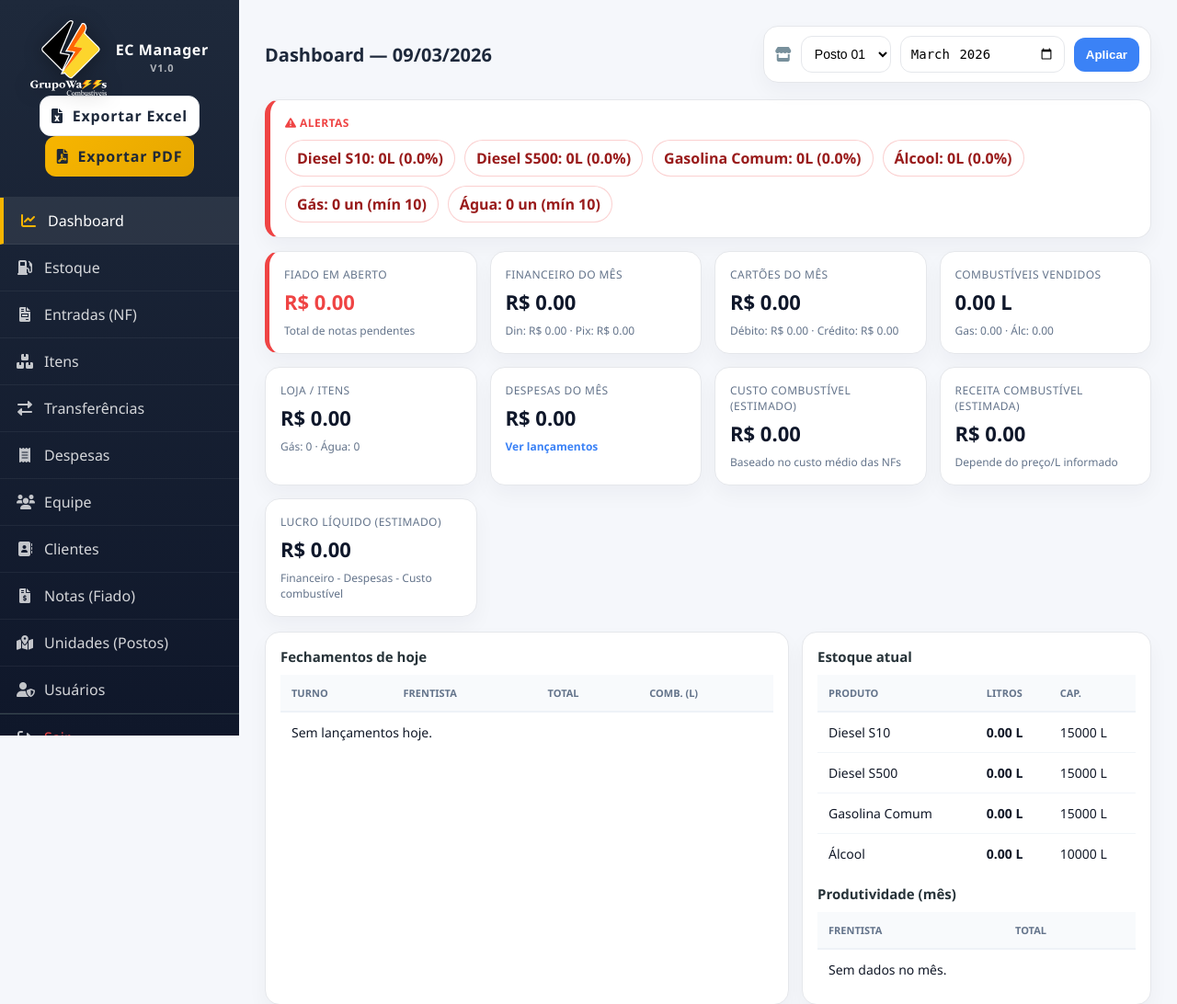
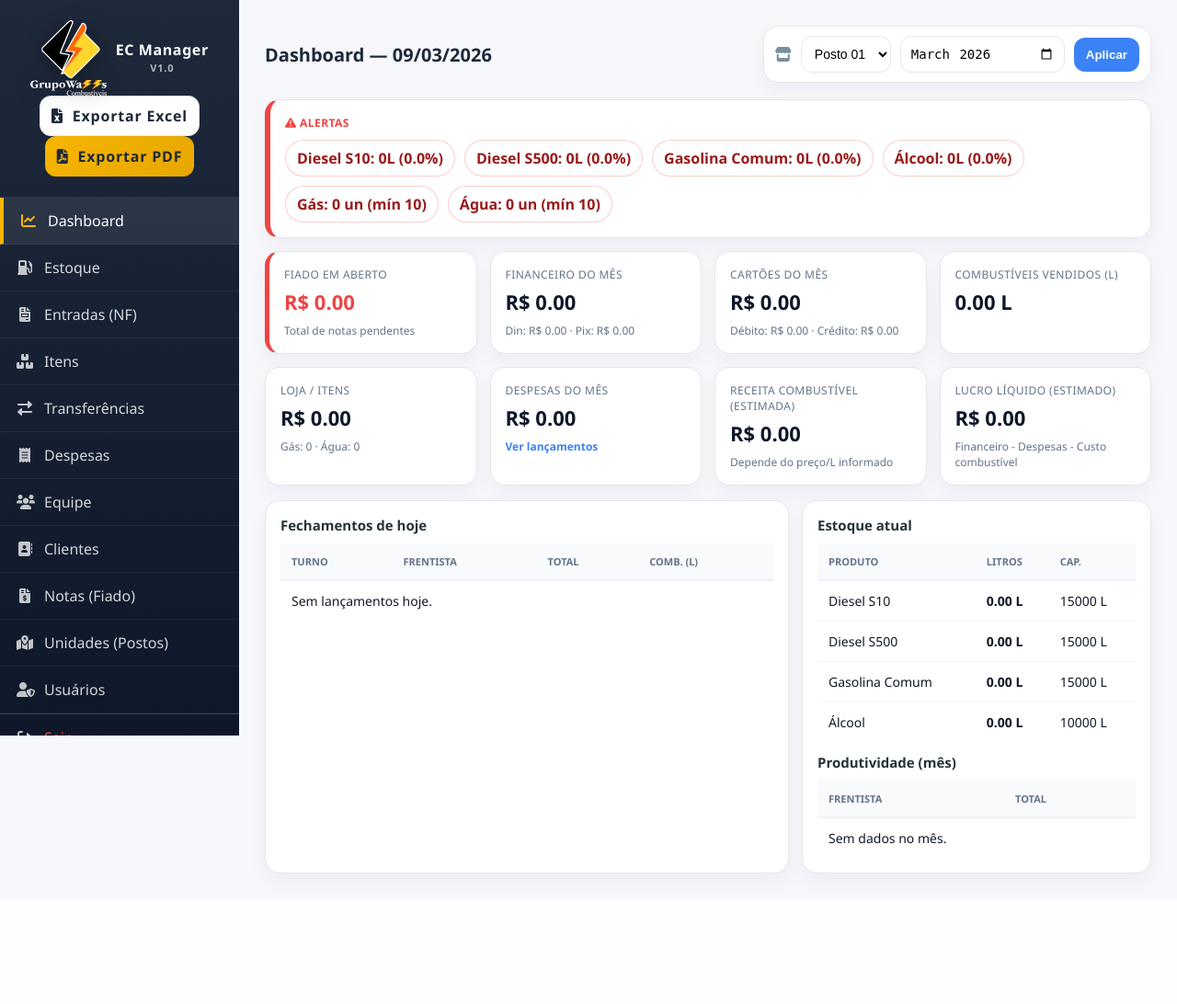
Before and after one commit to eduardohenryquesilvab/sistemapostos, a Flask app: page /gerencial?posto_id=1 in a window 1280 px wide. Shown: the top 1092 px of the page at 92% size. After the commit the page ends 963 px from the top, so only its background shows below. Run offline with Flask 3, Linux system fonts and the light colour scheme; the visitor is signed in with stand-in values (Sample User, id 1); data comes from the database, SQL or seed files in the repository; tables that the repository leaves empty hold one stand-in row (values such as "Sample post"); some libraries are stand-ins or nearby versions.

Commit message:
Sincronização de atualizações de estoque e gerenciamento de combustíveis

```diff
--- a/app.py
+++ b/app.py
@@ -285,6 +285,19 @@ def init_db() -> None:
             """
         )
 
+        # Nova tabela de Venda Detalhada de Combustíveis (Dinâmico)
+        cur.execute(
+            """
+            CREATE TABLE IF NOT EXISTS venda_combustiveis (
+                id SERIAL PRIMARY KEY,
+                venda_id INTEGER NOT NULL REFERENCES vendas(id),
+                combustivel TEXT NOT NULL,
+                litros DOUBLE PRECISION NOT NULL DEFAULT 0,
+                preco_unitario DOUBLE PRECISION NOT NULL DEFAULT 0
+            )
+            """
+        )
+
         # Seed 5 postos
         cur.execute("SELECT 1 FROM postos LIMIT 1")
         if not cur.fetchone():
@@ -582,6 +595,20 @@ def init_db() -> None:
         """
     )
 
+    # Nova tabela de Venda Detalhada de Combustíveis (Dinâmico)
+    cur.execute(
+        """
+        CREATE TABLE IF NOT EXISTS venda_combustiveis (
+            id INTEGER PRIMARY KEY AUTOINCREMENT,
+            venda_id INTEGER NOT NULL,
+            combustivel TEXT NOT NULL,
+            litros REAL NOT NULL DEFAULT 0,
+            preco_unitario REAL NOT NULL DEFAULT 0,
+            FOREIGN KEY(venda_id) REFERENCES vendas(id)
+        )
+        """
+    )
+
     # Compatibilidade: garantir colunas em DBs antigos
     if table_exists('vendas'):
         venda_cols = set(colnames('vendas'))
@@ -630,6 +657,33 @@ def init_db() -> None:
                 'INSERT OR IGNORE INTO itens_estoque (posto_id, categoria, nome, unidade, quantidade, estoque_min, custo_unit, preco_venda, created_at) VALUES (?,?,?,?,?,?,?,?,?)',
                 (p['id'], cat, nome, un, qtd, minimo, custo, preco, datetime.now().strftime('%Y-%m-%d %H:%M:%S')),
             )
+
+    # MIGRAÇÃO: Vendas legadas para venda_combustiveis
+    # Verifica se já migrou (se a tabela estiver vazia mas tiver vendas)
+    vendas_count = cur.execute("SELECT COUNT(*) as c FROM vendas").fetchone()['c']
+    venda_comb_count = cur.execute("SELECT COUNT(*) as c FROM venda_combustiveis").fetchone()['c']
+
+    if vendas_count > 0 and venda_comb_count == 0:
+        vendas_legado = cur.execute("""
+            SELECT id, litros_gasolina, preco_gasolina, litros_etanol, preco_etanol,
+                   litros_diesel_s500, preco_diesel_s500, litros_diesel_s10, preco_diesel_s10
+            FROM vendas
+        """).fetchall()
+
+        for v in vendas_legado:
+            for col_l, col_p, nome in [
+                ('litros_gasolina', 'preco_gasolina', 'Gasolina Comum'),
+                ('litros_etanol', 'preco_etanol', 'Álcool'),
+                ('litros_diesel_s500', 'preco_diesel_s500', 'Diesel S500'),
+                ('litros_diesel_s10', 'preco_diesel_s10', 'Diesel S10')
+            ]:
+                litros = float(v[col_l] or 0)
+                preco = float(v[col_p] or 0)
+                if litros > 0:
+                    cur.execute(
+                        "INSERT INTO venda_combustiveis (venda_id, combustivel, litros, preco_unitario) VALUES (?,?,?,?)",
+                        (v['id'], nome, litros, preco)
+                    )
 
     conn.commit()
     conn.close()
@@ -897,21 +951,32 @@ def salvar():
     credito = fnum(d.get('valor_credito'))
     valor_produtos = fnum(d.get('valor_produtos'))
 
-    # Litros vendidos
-    litros_gas = fnum(d.get('litros_gas'))
-    litros_alcool = fnum(d.get('litros_alcool'))
-    litros_diesel_s500 = fnum(d.get('litros_diesel_s500'))
-    litros_diesel_s10 = fnum(d.get('litros_diesel_s10'))
-
     # Itens vendidos
     qtd_gas = inum(d.get('qtd_gas'))
     qtd_agua = inum(d.get('qtd_agua'))
 
-    # Preço/L (opcional)
-    preco_gas = fnum(d.get('preco_gas'))
-    preco_alcool = fnum(d.get('preco_alcool'))
-    preco_diesel_s500 = fnum(d.get('preco_diesel_s500'))
-    preco_diesel_s10 = fnum(d.get('preco_diesel_s10'))
+    # 1. Coleta dados dinâmicos de combustíveis primeiro para preencher colunas legadas se existirem
+    comb_data = []
+    prefix_l = "litros_dyn_"
+    prefix_p = "preco_dyn_"
+
+    # Mapeamento para colunas fixas (legado)
+    legacy_vals = {
+        'Gasolina Comum': {'l': 0.0, 'p': 0.0},
+        'Álcool': {'l': 0.0, 'p': 0.0},
+        'Diesel S500': {'l': 0.0, 'p': 0.0},
+        'Diesel S10': {'l': 0.0, 'p': 0.0}
+    }
+
+    for key, value in d.items():
+        if key.startswith(prefix_l):
+            comb_nome = key[len(prefix_l):]
+            litros_v = fnum(value)
+            preco_v = fnum(d.get(f"{prefix_p}{comb_nome}"))
+            if litros_v > 0:
+                comb_data.append((comb_nome, litros_v, preco_v))
+                if comb_nome in legacy_vals:
+                    legacy_vals[comb_nome] = {'l': litros_v, 'p': preco_v}
 
     conn = get_db_connection()
 
@@ -925,7 +990,8 @@ def salvar():
         ).fetchone()
     colaborador_id = int(colab_row['id']) if colab_row else None
 
-    conn.execute(
+    # Gravar na tabela Vendas (usando legacy_vals para compatibilidade)
+    cur_v = conn.execute(
         '''
         INSERT INTO vendas (
             posto_id, data, turno, colaborador_id,
@@ -936,59 +1002,34 @@ def salvar():
             created_at
         )
         VALUES (?,?,?,?,?,?,?,?,?,?,?,?,?,?,?,?,?,?,?,?,?)
-        ''',
+        ''' + ("RETURNING id" if getattr(conn, 'is_pg', False) else ""),
         (
-            posto_id,
-            d.get('data_dia'),
-            d.get('turno'),
-            colaborador_id,
+            posto_id, d.get('data_dia'), d.get('turno'), colaborador_id,
             dinheiro, pix, debito, credito,
-            litros_gas, litros_alcool, litros_diesel_s500, litros_diesel_s10,
-            preco_gas, preco_alcool, preco_diesel_s500, preco_diesel_s10,
-            qtd_gas,
-            qtd_agua,
-            valor_produtos,
-            d.get('notas'),
+            legacy_vals['Gasolina Comum']['l'], legacy_vals['Álcool']['l'], legacy_vals['Diesel S500']['l'], legacy_vals['Diesel S10']['l'],
+            legacy_vals['Gasolina Comum']['p'], legacy_vals['Álcool']['p'], legacy_vals['Diesel S500']['p'], legacy_vals['Diesel S10']['p'],
+            qtd_gas, qtd_agua, valor_produtos, d.get('notas'),
             datetime.now().strftime('%Y-%m-%d %H:%M:%S'),
         ),
     )
 
-    # Baixa automática do estoque por litros (Dinâmico)
-    def baixa_dynamic(comb: str, litros_venda: float, preco_un: float, v_id: int):
-        if litros_venda and litros_venda > 0:
-            # 1. Atualiza estoque físico
-            conn.execute(
-                'UPDATE estoque SET litros_atuais = MAX(litros_atuais - ?, 0) WHERE posto_id = ? AND combustivel = ?',
-                (litros_venda, posto_id, comb),
-            )
-            # 2. Registra na nova tabela detalhada
-            conn.execute(
-                'INSERT INTO venda_combustiveis (venda_id, combustivel, litros, preco_unitario) VALUES (?,?,?,?)',
-                (v_id, comb, litros_venda, preco_un)
-            )
-
-    # Identifica campos dinâmicos no form (litros_XXX e preco_XXX)
-    venda_id_atual = conn.execute("SELECT id FROM vendas WHERE posto_id=? ORDER BY id DESC LIMIT 1", (posto_id,)).fetchone()['id']
-
-    # Para compatibilidade com as colunas fixas antigas (opcional, mas bom manter por enquanto)
-    legacy_map = {
-        'Gasolina Comum': 'litros_gasolina',
-        'Álcool': 'litros_etanol',
-        'Diesel S500': 'litros_diesel_s500',
-        'Diesel S10': 'litros_diesel_s10'
-    }
-
-    prefix_l = "litros_dyn_"
-    prefix_p = "preco_dyn_"
-
-    for key, value in d.items():
-        if key.startswith(prefix_l):
-            comb_nome = key[len(prefix_l):]
-            litros_v = fnum(value)
-            preco_v = fnum(d.get(f"{prefix_p}{comb_nome}"))
-
-            if litros_v > 0:
-                baixa_dynamic(comb_nome, litros_v, preco_v, venda_id_atual)
+    if getattr(conn, 'is_pg', False):
+        venda_id_atual = cur_v.fetchone()['id']
+    else:
+        venda_id_atual = cur_v.lastrowid
+
+    # Grava detalhes dinâmicos e baixa estoque
+    for comb_nome, litros_v, preco_v in comb_data:
+        # 1. Baixa estoque
+        conn.execute(
+            'UPDATE estoque SET litros_atuais = MAX(litros_atuais - ?, 0) WHERE posto_id = ? AND combustivel = ?',
+            (litros_v, posto_id, comb_nome),
+        )
+        # 2. Registra detalhado
+        conn.execute(
+            'INSERT INTO venda_combustiveis (venda_id, combustivel, litros, preco_unitario) VALUES (?,?,?,?)',
+            (venda_id_atual, comb_nome, litros_v, preco_v)
+        )
 
     # Processamento de Notas (Fiado / Prazo)
     # nota_cliente[] e nota_valor[]
@@ -1033,7 +1074,8 @@ def _gerencial():
     vendas_hoje = conn.execute(
         """
         SELECT v.*, (v.dinheiro+v.pix+v.debito+v.credito+v.valor_produtos) as total,
-               c.nome as colaborador_nome
+               c.nome as colaborador_nome,
+               COALESCE((SELECT SUM(litros) FROM venda_combustiveis WHERE venda_id = v.id), 0) as total_litros
         FROM vendas v
         LEFT JOIN colaboradores c ON c.id = v.colaborador_id
         WHERE v.data = ? AND v.posto_id = ?
@@ -1042,13 +1084,23 @@ def _gerencial():
         (hoje, selected_posto_id),
     ).fetchall()
 
-    total_mes = conn.execute(
+    # Totais do mês dinâmicos (Combustíveis)
+    comb_mes = conn.execute(
+        """
+        SELECT vc.combustivel, SUM(vc.litros) as total_litros,
+               SUM(vc.litros * vc.preco_unitario) as receita
+        FROM venda_combustiveis vc
+        JOIN vendas v ON v.id = vc.venda_id
+        WHERE v.data LIKE ? AND v.posto_id = ?
+        GROUP BY vc.combustivel
+        """,
+        (f'{mes}%', selected_posto_id),
+    ).fetchall()
+
+    # Totais do mês (Financeiro e Itens - Tabelas originais)
+    total_mes_base = conn.execute(
         """
         SELECT
-            SUM(litros_gasolina) as litros_gasolina,
-            SUM(litros_etanol) as litros_etanol,
-            SUM(litros_diesel_s500) as litros_diesel_s500,
-            SUM(litros_diesel_s10) as litros_diesel_s10,
             SUM(qtd_gas) as gas,
             SUM(qtd_agua) as agua,
             SUM(valor_produtos) as lubs,
@@ -1101,22 +1153,6 @@ def _gerencial():
     ).fetchone()
     despesas_mes = float(despesas_mes_val['total'] or 0) if despesas_mes_val else 0.0
 
-    # Receita estimada de combustíveis (se informado preço por litro no lançamento)
-    receita_comb_val = conn.execute(
-        '''
-        SELECT COALESCE(SUM(
-            litros_gasolina*preco_gasolina +
-            litros_etanol*preco_etanol +
-            litros_diesel_s500*preco_diesel_s500 +
-            litros_diesel_s10*preco_diesel_s10
-        ),0) as total
-        FROM vendas
-        WHERE data LIKE ? AND posto_id = ?
-        ''',
-        (f'{mes}%', selected_posto_id),
-    ).fetchone()
-    receita_comb_mes = float(receita_comb_val['total'] or 0) if receita_comb_val else 0.0
-
     # Custo médio por litro (ponderado) com base nas NFs lançadas
     custos = conn.execute(
         '''
@@ -1130,20 +1166,11 @@ def _gerencial():
     ).fetchall()
     custo_medio = {r['combustivel']: float(r['custo_medio'] or 0) for r in custos}
 
-    litros_g = float(total_mes['litros_gasolina'] or 0) if total_mes else 0.0
-    litros_e = float(total_mes['litros_etanol'] or 0) if total_mes else 0.0
-    litros_500 = float(total_mes['litros_diesel_s500'] or 0) if total_mes else 0.0
-    litros_10 = float(total_mes['litros_diesel_s10'] or 0) if total_mes else 0.0
-
-    custo_comb_mes = (
-        litros_g * custo_medio.get('Gasolina Comum', 0) +
-        litros_e * custo_medio.get('Álcool', 0) +
-        litros_500 * custo_medio.get('Diesel S500', 0) +
-        litros_10 * custo_medio.get('Diesel S10', 0)
-    )
+    receita_comb_mes = sum(float(c['receita'] or 0) for c in comb_mes)
+    custo_comb_mes = sum(float(c['total_litros'] or 0) * custo_medio.get(c['combustivel'], 0) for c in comb_mes)
 
     lucro_bruto_comb_mes = receita_comb_mes - custo_comb_mes
-    financeiro_mes = float(total_mes['financeiro'] or 0) if total_mes else 0.0
+    financeiro_mes = float(total_mes_base['financeiro'] or 0) if total_mes_base else 0.0
     lucro_liquido_estimado = financeiro_mes - despesas_mes - custo_comb_mes
     # Total fiado (pendente)
     total_fiado_result = conn.execute(
@@ -1162,7 +1189,8 @@ def _gerencial():
         hoje=hoje,
         mes=mes,
         vendas=vendas_hoje,
-        total_mes=total_mes,
+        total_mes=total_mes_base,
+        comb_mes=comb_mes,
         produtividade=produtividade,
         tanques=tanques,
         tanques_status=tanques_status,
@@ -1219,6 +1247,19 @@ def _fetch_report_data(conn: sqlite3.Connection, posto_id: int, mes: str) -> dic
         (f'{mes}%', posto_id),
     ).fetchall()
 
+    # Totais do mês dinâmicos (Combustíveis)
+    comb_resumo = conn.execute(
+        """
+        SELECT vc.combustivel, SUM(vc.litros) as total_litros,
+               SUM(vc.litros * vc.preco_unitario) as receita
+        FROM venda_combustiveis vc
+        JOIN vendas v ON v.id = vc.venda_id
+        WHERE v.data LIKE ? AND v.posto_id = ?
+        GROUP BY vc.combustivel
+        """,
+        (f'{mes}%', posto_id),
+    ).fetchall()
+
     resumo = conn.execute(
         '''
         SELECT
@@ -1226,16 +1267,7 @@ def _fetch_report_data(conn: sqlite3.Connection, posto_id: int, mes: str) -> dic
             COALESCE(SUM(v.dinheiro),0) as dinheiro,
             COALESCE(SUM(v.pix),0) as pix,
             COALESCE(SUM(v.debito),0) as debito,
-            COALESCE(SUM(v.credito),0) as credito,
-
-            COALESCE(SUM(v.litros_gasolina),0) as litros_gasolina,
-            COALESCE(SUM(v.litros_etanol),0) as litros_etanol,
-            COALESCE(SUM(v.litros_diesel_s500),0) as litros_diesel_s500,
-            COALESCE(SUM(v.litros_diesel_s10),0) as litros_diesel_s10,
-
-            COALESCE(SUM(v.litros_gasolina*v.preco_gasolina + v.litros_etanol*v.preco_etanol +
-                         v.litros_diesel_s500*v.preco_diesel_s500 + v.litros_diesel_s10*v.preco_diesel_s10),0) as receita_comb
-
+            COALESCE(SUM(v.credito),0) as credito
         FROM vendas v
         WHERE v.data LIKE ? AND v.posto_id = ?
         ''',
@@ -1247,6 +1279,7 @@ def _fetch_report_data(conn: sqlite3.Connection, posto_id: int, mes: str) -> dic
         (f'{mes}%', posto_id),
     ).fetchone()['total']
 
+    # Custo médio
     custos = conn.execute(
         '''
         SELECT combustivel,
@@ -1259,21 +1292,19 @@ def _fetch_report_data(conn: sqlite3.Connection, posto_id: int, mes: str) -> dic
     ).fetchall()
     custo_medio = {r['combustivel']: float(r['custo_medio'] or 0) for r in custos}
 
-    custo_comb = (
-        float(resumo['litros_gasolina'] or 0) * custo_medio.get('Gasolina Comum', 0) +
-        float(resumo['litros_etanol'] or 0) * custo_medio.get('Álcool', 0) +
-        float(resumo['litros_diesel_s500'] or 0) * custo_medio.get('Diesel S500', 0) +
-        float(resumo['litros_diesel_s10'] or 0) * custo_medio.get('Diesel S10', 0)
-    )
+    receita_comb = sum(float(c['receita'] or 0) for c in comb_resumo)
+    custo_comb = sum(float(c['total_litros'] or 0) * custo_medio.get(c['combustivel'], 0) for c in comb_resumo)
 
     return {
         'vendas': vendas,
         'despesas': despesas,
         'compras': compras,
         'resumo': resumo,
+        'comb_resumo': comb_resumo,
         'total_despesas': float(total_despesas or 0),
         'custo_medio': custo_medio,
         'custo_comb': float(custo_comb or 0),
+        'receita_comb': float(receita_comb or 0),
     }
 
 
@@ -1527,13 +1558,17 @@ def estoque_adm():
             nome_novo = request.form.get('nome_novo', '').strip()
             cap_nova = float(request.form.get('cap_nova') or 0)
             if nome_novo:
-                conn.execute(
-                    'INSERT INTO estoque (posto_id, combustivel, litros_atuais, capacidade_max, active) VALUES (?, ?, 0, ?, 1) ' +
-                    ('ON CONFLICT (posto_id, combustivel) DO UPDATE SET active=1' if getattr(conn, 'is_pg', False) else 'OR IGNORE'),
-                    (selected_posto_id, nome_novo, cap_nova)
-                )
-                if not getattr(conn, 'is_pg', False):
-                     conn.execute('UPDATE estoque SET active=1 WHERE posto_id=? AND combustivel=?', (selected_posto_id, nome_novo))
+                if getattr(conn, 'is_pg', False):
+                    conn.execute(
+                        'INSERT INTO estoque (posto_id, combustivel, litros_atuais, capacidade_max, active) VALUES (?, ?, 0, ?, 1) ON CONFLICT (posto_id, combustivel) DO UPDATE SET active=1',
+                        (selected_posto_id, nome_novo, cap_nova)
+                    )
+                else:
+                    conn.execute(
+                        'INSERT OR IGNORE INTO estoque (posto_id, combustivel, litros_atuais, capacidade_max, active) VALUES (?, ?, 0, ?, 1)',
+                        (selected_posto_id, nome_novo, cap_nova)
+                    )
+                    conn.execute('UPDATE estoque SET active=1 WHERE posto_id=? AND combustivel=?', (selected_posto_id, nome_novo))
         elif action == 'rename_fuel':
             nome_novo = request.form.get('nome_novo', '').strip()
             if nome_novo and combustivel:
--- a/templates/gerencial.html
+++ b/templates/gerencial.html
@@ -333,11 +333,19 @@
           '%.2f'|format(total_mes.credito or 0) }}</div>
       </div>
       <div class="kpi">
-        <div class="label">Combustíveis vendidos</div>
-        <div class="value">{{ '%.2f'|format((total_mes.litros_gasolina or 0) + (total_mes.litros_etanol or 0) +
-          (total_mes.litros_diesel_s500 or 0) + (total_mes.litros_diesel_s10 or 0)) }} L</div>
-        <div class="sub">Gas: {{ '%.2f'|format(total_mes.litros_gasolina or 0) }} · Álc: {{
-          '%.2f'|format(total_mes.litros_etanol or 0) }}</div>
+        <div class="label">Combustíveis vendidos (L)</div>
+        <div class="value">
+          {% set total_l = 0 %}
+          {% for c in comb_mes %}
+          {% set total_l = total_l + c.total_litros %}
+          {% endfor %}
+          {{ '%.2f'|format(total_l) }} L
+        </div>
+        <div class="sub">
+          {% for c in comb_mes %}
+          {{ c.combustivel }}: {{ '%.0f'|format(c.total_litros) }}L{% if not loop.last %} | {% endif %}
+          {% endfor %}
+        </div>
       </div>
       <div class="kpi">
         <div class="label">Loja / Itens</div>
@@ -350,11 +358,6 @@
         <div class="value">R$ {{ '%.2f'|format(despesas_mes or 0) }}</div>
         <div class="sub"><a href="/gerencial/despesas?posto_id={{ posto_id }}&mes={{ mes }}"
             style="color:var(--main);text-decoration:none;font-weight:800">Ver lançamentos</a></div>
-      </div>
-      <div class="kpi">
-        <div class="label">Custo combustível (estimado)</div>
-        <div class="value">R$ {{ '%.2f'|format(custo_comb_mes or 0) }}</div>
-        <div class="sub">Baseado no custo médio das NFs</div>
       </div>
       <div class="kpi">
         <div class="label">Receita combustível (estimada)</div>
@@ -386,8 +389,7 @@
               <td>{{ v.turno }}</td>
               <td>{{ v.colaborador_nome or '—' }}</td>
               <td><b>R$ {{ '%.2f'|format(v.total or 0) }}</b></td>
-              <td class="muted">{{ '%.2f'|format((v.litros_gasolina or 0)+(v.litros_etanol or 0)+(v.litros_diesel_s500
-                or 0)+(v.litros_diesel_s10 or 0)) }}</td>
+              <td class="muted">{{ '%.2f'|format(v.total_litros or 0) }} L</td>
             </tr>
             {% endfor %}
             {% if not vendas or vendas|length == 0 %}
```
